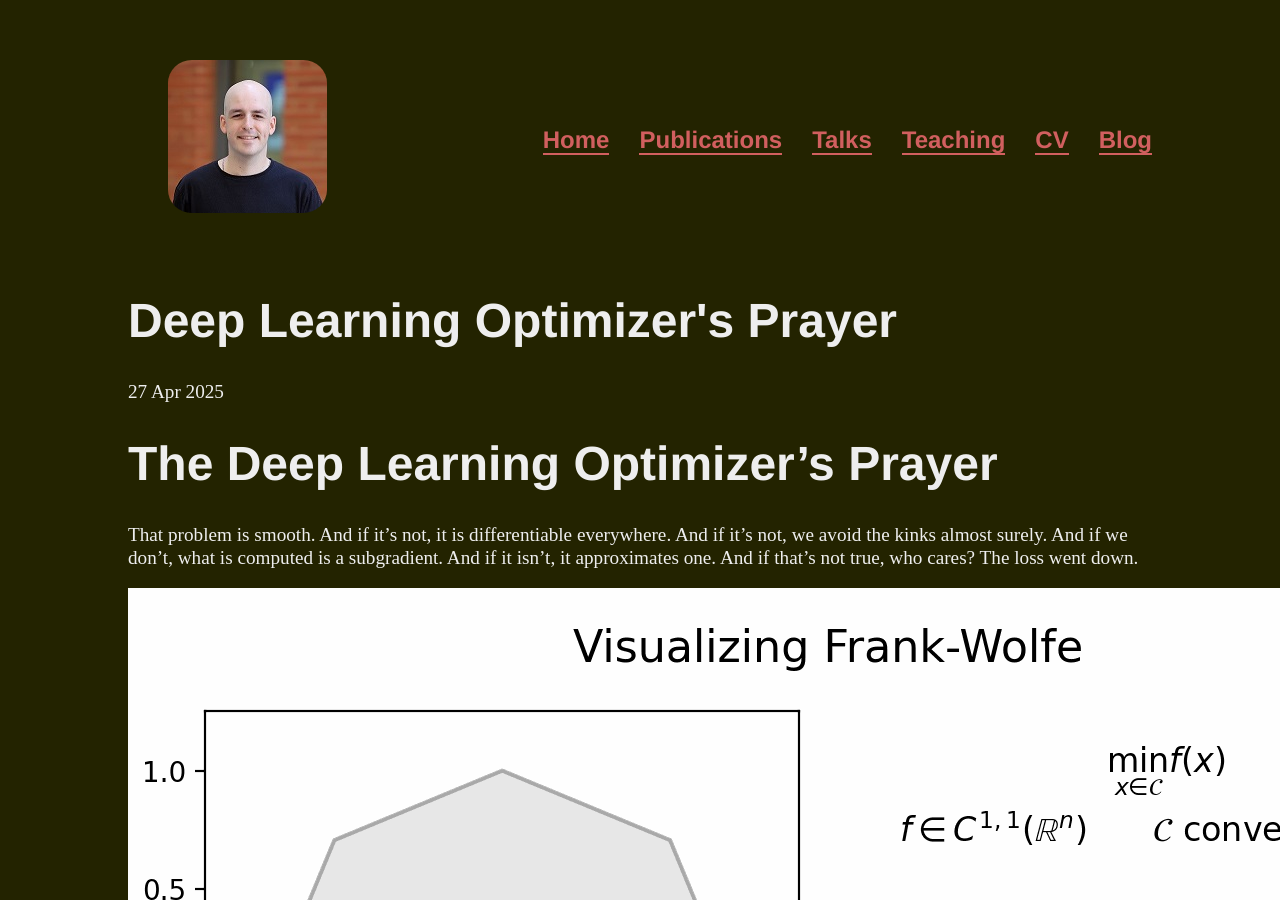
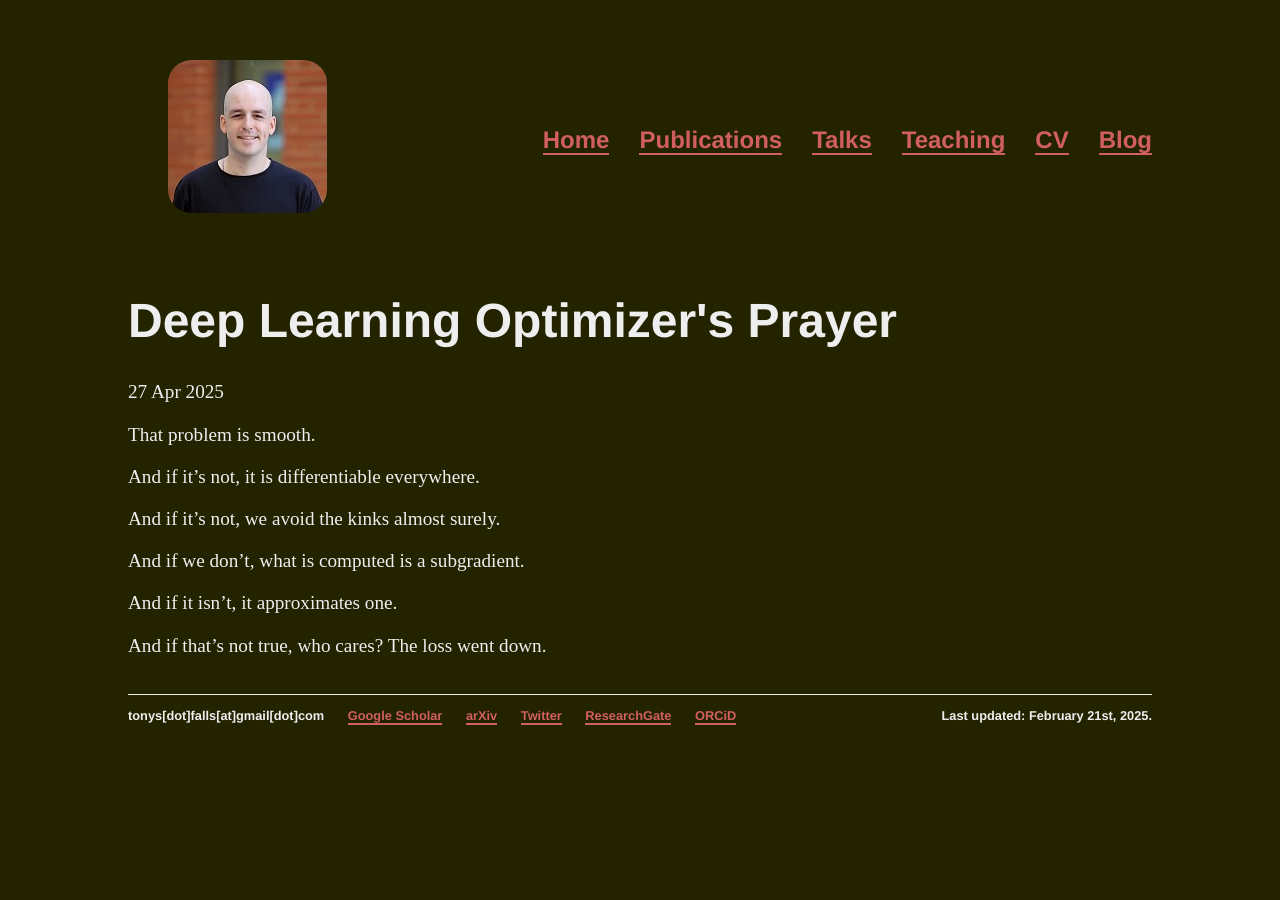
Before and after one commit to tonysf/tonysf.github.io, a Jekyll site: the page built from _posts/2025-04-27-Deep-learning-optimizers-prayer.md, in a window 1280 px wide and 900 px high. Built offline with Jekyll 4.4.1, drawn with Linux system fonts in a browser that asks for light colours.

Commit message:
Update 2025-04-27-Deep-learning-optimizers-prayer.md

```diff
--- a/_posts/2025-04-27-Deep-learning-optimizers-prayer.md
+++ b/_posts/2025-04-27-Deep-learning-optimizers-prayer.md
@@ -4,13 +4,14 @@ title: "Deep Learning Optimizer's Prayer"
 date: 2025-04-27
 ---
 
-# The Deep Learning Optimizer's Prayer
+That problem is smooth.
 
-That problem is smooth.
 And if it's not, it is differentiable everywhere.
+
 And if it's not, we avoid the kinks almost surely.
+
 And if we don't, what is computed is a subgradient.
+
 And if it isn't, it approximates one.
+
 And if that's not true, who cares? The loss went down.
-
-![Animation showing the Frank-Wolfe algorithm](/blog/frank_wolfe.gif?raw=true)
```
